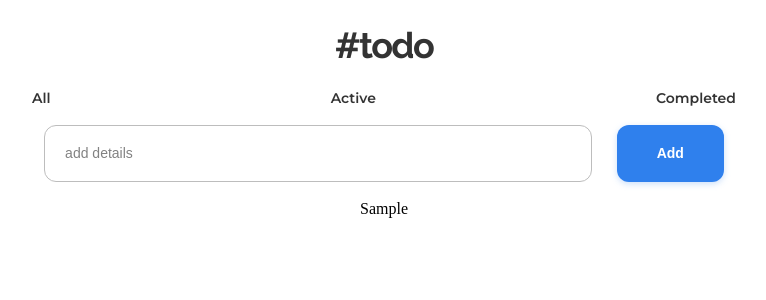
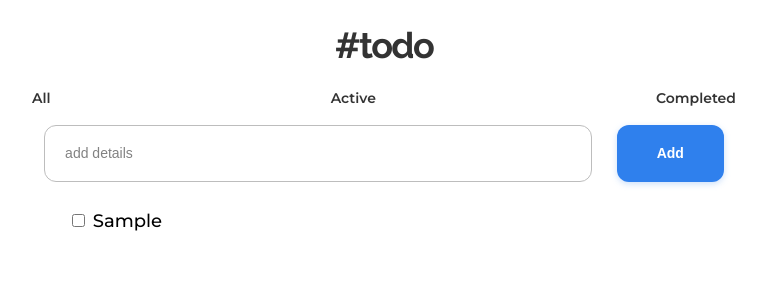
Before and after one commit to krishee107/DEVCHALLENGE-TODO, a React (Vite) app: page / in a window 1280 px wide. Both pictures are taken after typing "Sample" into the empty fields and a click on the button "Add". Shown: the top 300 px of the page, without its empty margins (256-1022 px from the left). Built offline with nearby package versions, Linux system fonts and the light colour scheme.

Commit message:
Componente task para mostrar las tareas junto a su checkbox

```diff
--- a/src/App.jsx
+++ b/src/App.jsx
@@ -2,6 +2,7 @@ import Navbar from "./components/Navbar/Navbar"
 import './App.css';
 import { useEffect, useState } from "react";
 import AddForm from "./components/AddForm/AddForm";
+import Task from "./components/Task/Task";
 
 const App = () => {
   const [tasks, setTasks] = useState(JSON.parse(localStorage.getItem('tasks')) || []);
@@ -24,9 +25,7 @@ const App = () => {
 
         <div className="taskList">
           {tasks.map((task, index) => (
-            <div key={index}>
-              <span>{task.title}</span>
-            </div>
+            <Task task={task} key={index} />
           ))}
         </div>
       </div>
--- /dev/null
+++ b/src/components/Task/Task.css
@@ -0,0 +1,11 @@
+.task {
+    margin: 0 auto;
+    width: 50%;
+    text-align: left;
+    padding: 10px 0;
+    font-family: 'Montserrat';
+    font-weight: 500;
+    font-size: 18px;
+    line-height: 22px;
+    color: #000000;
+}
--- /dev/null
+++ b/src/components/Task/Task.jsx
@@ -0,0 +1,13 @@
+import './Task.css';
+
+const Task = ({ task }) => {
+  return (
+    <div className="task">
+      <label>
+        <input type="checkbox" className='checkDone' /> {task.title}
+      </label>
+    </div>
+  )
+}
+
+export default Task
```
